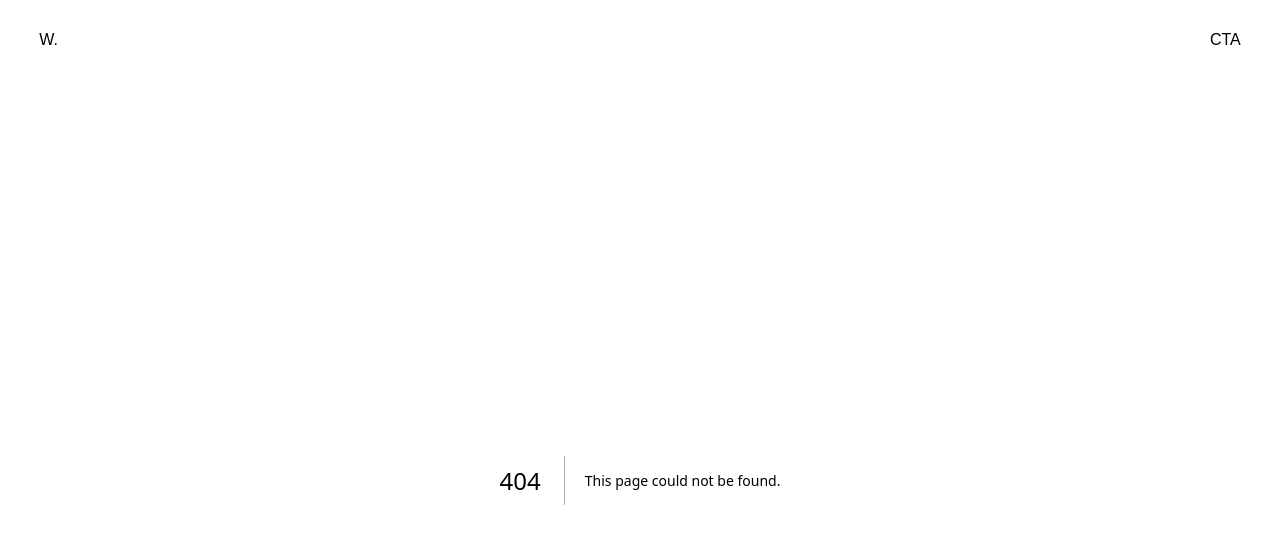
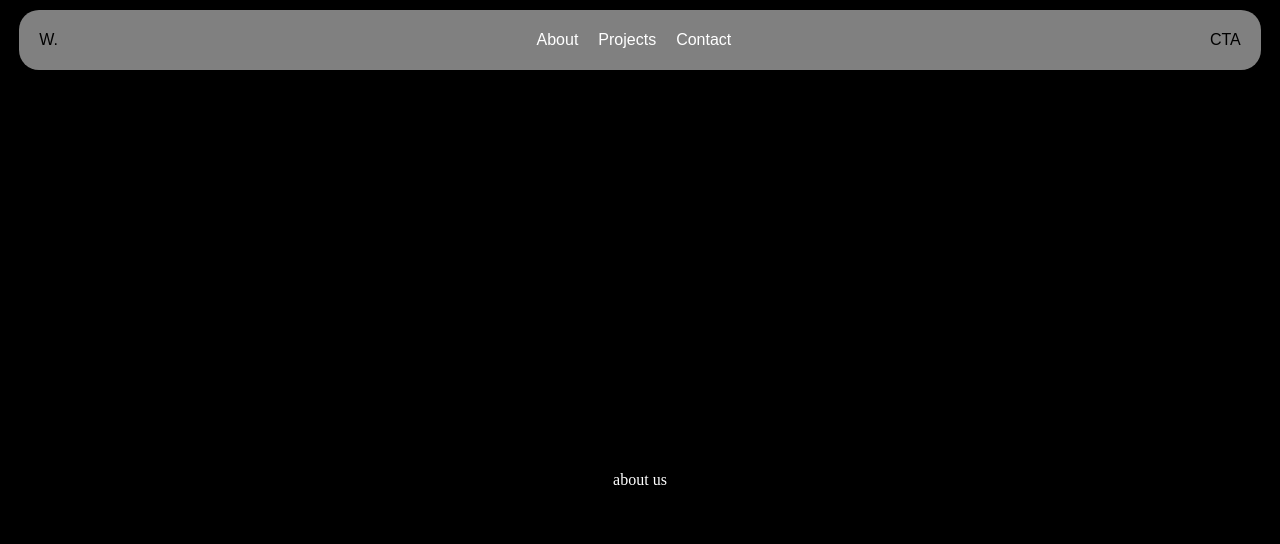
Before and after one commit to AgyapalSingh/next-learning-project, a Next.js app: page /about-us in a window 1280 px wide. Before the commit this address had no page. Shown: the top 544 px of the page. Built offline with nearby package versions, Linux system fonts and the light colour scheme; a web font is replaced by a local one.

Commit message:
About-us updated

```diff
--- a/app/Header/Header.jsx
+++ b/app/Header/Header.jsx
@@ -11,7 +11,7 @@ const Header = () => {
         <nav className="header-nav">
           <ul>
             <li>
-              <Link href="/about">About</Link>
+              <Link href="/about-us">About</Link>
             </li>
             <li>
               <Link href="/projects">Projects</Link>
--- /dev/null
+++ b/app/about-us/page.jsx
@@ -0,0 +1,7 @@
+export default function About() {
+  return (
+    <>
+      <section className="about-us">about us</section>
+    </>
+  );
+}
--- a/app/globals.css
+++ b/app/globals.css
@@ -253,3 +253,15 @@ header {
     font-size: 24px;
   }
 }
+
+
+/* ABOUT US PAGE */
+.about-us {
+  display: flex;
+  flex-direction: column;
+  align-items: center;
+  justify-content: center;
+  width: 100%;
+  height: 100vh;
+  color: var(--primary-color);
+}
```
Also changed, not shown: app/projects/page.jsx (renamed from app/projects/page.js).
